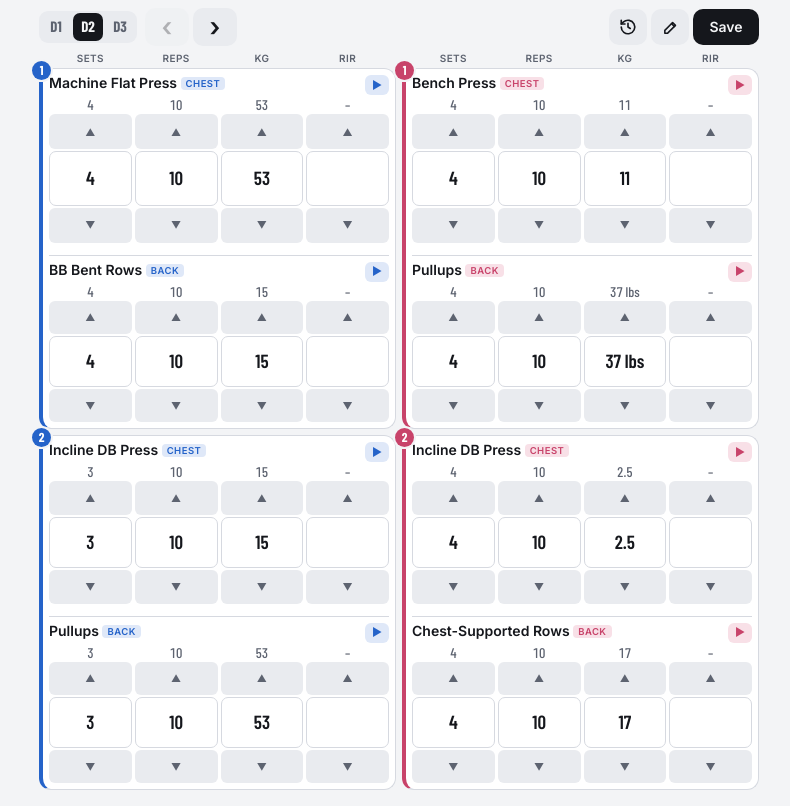
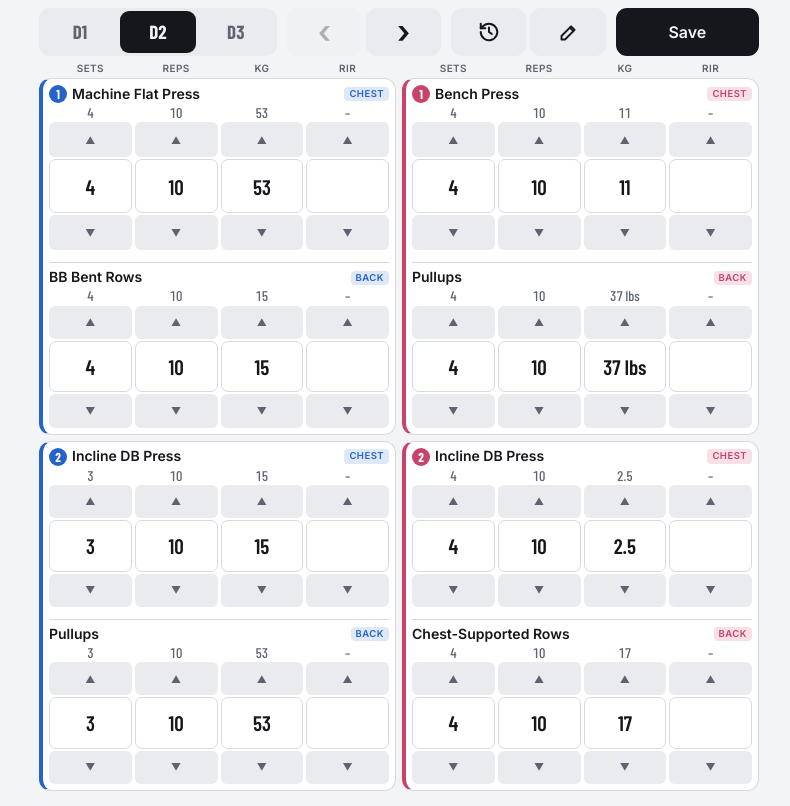
Before and after one commit to Felipegbq95/Lifts, a plain HTML site: page index.html in a window 1280 px wide. Shown: the whole page, without its empty margins (241-1031 px from the left). Drawn offline with nearby package versions, Linux system fonts and the light colour scheme.

Commit message:
Full-width top bar with larger buttons
Co-Authored-By: Claude Opus 5.5 <noreply@anthropic.com>
Claude-Session: https://claude.ai/code/session_014VPeseHZxwQ76XcQGh82pC

```diff
--- a/index.html
+++ b/index.html
@@ -43,7 +43,7 @@
 *{box-sizing:border-box}
 body{background:var(--bg);color:var(--fg);font-family:var(--body);font-size:14px;line-height:1.3;
   padding-left:max(10px,env(safe-area-inset-left,0px));padding-right:max(10px,env(safe-area-inset-right,0px));
-  padding-block:0 16px;-webkit-tap-highlight-color:transparent}
+  padding-block:0 8px;-webkit-tap-highlight-color:transparent}
 body::before{content:"";position:fixed;inset:0 0 auto;height:env(safe-area-inset-top,0px);z-index:10;background:var(--bg)}
 .p-yo{--accent:var(--yo);--accent-soft:var(--yo-soft)}
 .p-mamor{--accent:var(--mamor);--accent-soft:var(--mamor-soft)}
@@ -59,24 +59,29 @@ input{font:inherit;color:var(--fg);background:var(--surface);border:1px solid va
 .stack{display:flex;flex-direction:column;gap:10px}
 .row{display:flex;align-items:center;gap:8px;flex-wrap:wrap}
 .dot{width:9px;height:9px;border-radius:50%;background:var(--accent);flex:none;display:inline-block}
-header.top{position:sticky;top:env(safe-area-inset-top,0px);z-index:5;background:var(--bg);padding-block:8px 6px;display:flex;align-items:center;gap:4px}
+header.top{position:sticky;top:env(safe-area-inset-top,0px);z-index:5;background:var(--bg);padding-block:8px 6px;display:flex;align-items:stretch;gap:10px}
+header.top>h1{align-self:center}
+.tb{display:flex;gap:4px;min-width:0}
+.tb>button{flex:1;min-width:0}
+.tb-days{flex:3}
+.tb-nav,.tb-tools{flex:2}
 
 /* top tools */
-.seg{display:flex;background:var(--surface-2);border-radius:9px;padding:2px;gap:2px;flex:none;margin-right:4px}
-.seg button{width:30px;height:28px;border-radius:7px;font-family:var(--display);font-weight:700;font-size:15px;color:var(--muted);white-space:nowrap}
+.seg{display:flex;background:var(--surface-2);border-radius:11px;padding:3px;gap:2px;min-width:0}
+.seg button{flex:1;min-width:0;height:42px;border-radius:9px;font-family:var(--display);font-weight:700;font-size:19px;color:var(--muted);white-space:nowrap}
 .seg button[aria-pressed="true"]{background:var(--fg);color:var(--bg)}
-.tool{height:36px;padding:0 9px;border-radius:10px;background:var(--surface-2);font-weight:600;font-size:13px;flex:none}
+.tool{height:48px;padding:0 9px;border-radius:11px;background:var(--surface-2);font-weight:600;font-size:13px;flex:none}
 .tool[aria-pressed="true"]{background:var(--fg);color:var(--bg)}
-.tool.icon{width:38px;padding:0;display:inline-flex;align-items:center;justify-content:center}
-.tool.save{background:var(--fg);color:var(--bg);min-width:66px;padding:0 12px;font-size:14px}
+.tool.icon{padding:0;display:inline-flex;align-items:center;justify-content:center}
+.tool.save{flex:1.7;min-width:0;background:var(--fg);color:var(--bg);padding:0 6px;font-size:16px;white-space:nowrap}
 .tool.save.saved{background:var(--surface-2);color:var(--up)}
-.arrow{width:44px;height:38px;flex:none;border-radius:10px;background:var(--surface-2);font-size:26px;font-weight:700;line-height:1}
+.arrow{height:48px;border-radius:11px;background:var(--surface-2);font-size:32px;font-weight:700;line-height:1}
 .arrow:disabled{opacity:.3;cursor:default}
 
 /* columns */
 .cols{display:grid;grid-template-columns:1fr 1fr;column-gap:6px;row-gap:0;align-items:stretch}
 .cell{position:relative;background:var(--surface);border:1px solid var(--line);border-left:4px solid var(--accent);border-top:0;padding:6px;min-width:0;display:flex}
-.gnum{position:absolute;top:-8px;left:-11px;z-index:1;width:19px;height:19px;border-radius:50%;background:var(--accent);color:#fff;font-family:var(--display);font-weight:700;font-size:13px;line-height:19px;text-align:center;box-shadow:0 0 0 2px var(--bg)}
+.gnum{flex:none;width:18px;height:18px;border-radius:50%;background:var(--accent);color:#fff;font-family:var(--display);font-weight:700;font-size:13px;line-height:18px;text-align:center}
 .cell+.cell,.cell{border-bottom:0}
 .cell:not(.first) .ex{border-top:1px solid var(--line);padding-top:6px}
 .cell.first{border-top:1px solid var(--line);border-top-left-radius:var(--r);border-top-right-radius:var(--r)}
@@ -90,23 +95,22 @@ header.top{position:sticky;top:env(safe-area-inset-top,0px);z-index:5;background
 .grp{background:var(--surface);border:1px solid var(--line);border-left:4px solid var(--accent);border-radius:var(--r);padding:6px;display:flex;flex-direction:column;gap:6px}
 .exsep{border:0;border-top:1px solid var(--line);margin:0}
 .ex{display:flex;flex-direction:column;gap:2px;min-width:0;flex:1}
-.exhead{display:flex;gap:6px;align-items:flex-start;min-width:0;flex:0 0 auto}
+.exhead{display:flex;flex-wrap:wrap;gap:3px 5px;align-items:center;min-width:0;flex:0 0 auto}
 .fields{flex:1;align-items:stretch}
-.exname{font-weight:600;font-size:13px;line-height:1.2;min-width:0;overflow-wrap:anywhere;flex:1}
+.exname{font-weight:600;font-size:13.5px;line-height:1.2;min-width:0;overflow-wrap:anywhere;flex:1 1 80px}
 .fig{flex:none;width:18px;height:36px;align-self:center;margin:-2px 0}
 .fig *{fill:var(--line)}
 .fig .hi{fill:var(--accent)}
 .fig .spine{fill:none;stroke:var(--surface);stroke-width:.8}
-.mg{display:inline-block;font-size:9.5px;font-weight:600;letter-spacing:.05em;text-transform:uppercase;color:var(--accent);background:var(--accent-soft);padding:1px 5px;border-radius:4px;vertical-align:1px;white-space:nowrap}
-.how{flex:none;width:24px;height:20px;border-radius:6px;background:var(--accent-soft);color:var(--accent);font-size:11px;display:inline-flex;align-items:center;justify-content:center;text-decoration:none}
+.mg{margin-left:auto;flex:none;display:inline-block;font-size:9.5px;font-weight:600;letter-spacing:.05em;text-transform:uppercase;color:var(--accent);background:var(--accent-soft);padding:1px 5px;border-radius:4px;vertical-align:1px;white-space:nowrap}
 .grid4{display:grid;grid-template-columns:repeat(4,minmax(0,1fr));gap:3px}
 .hdr4{font-size:10px;font-weight:600;color:var(--muted);text-align:center;letter-spacing:.04em;text-transform:uppercase;padding:0 7px 0 10px;margin-bottom:-2px}
 .last{font-family:var(--display);font-size:14px;line-height:1.1;color:var(--muted);text-align:center;font-variant-numeric:tabular-nums}
 .old{font-family:var(--display);font-size:13px;color:var(--muted);text-align:center;opacity:.6}
 .fld{display:flex;flex-direction:column;align-items:stretch;gap:2px;min-width:0}
-.st{flex:1 1 20px;min-height:20px;max-height:46px;border-radius:6px;background:var(--surface-2);color:var(--muted);font-size:10px;line-height:1}
+.st{flex:1 1 20px;min-height:20px;border-radius:6px;background:var(--surface-2);color:var(--muted);font-size:10px;line-height:1}
 .st:active{background:var(--accent-soft);color:var(--accent)}
-.fld input{padding:2px 0;text-align:center;font-family:var(--display);font-size:19px;font-weight:600;border-radius:7px;width:100%;flex:1.5 1 32px;min-height:32px;max-height:60px}
+.fld input{padding:2px 0;text-align:center;font-family:var(--display);font-size:21px;font-weight:600;border-radius:7px;width:100%;flex:1.5 1 32px;min-height:32px}
 .fld input.up{border-color:var(--up);border-width:2px;color:var(--up)}
 .fld input.down{border-color:var(--down);border-width:2px;color:var(--down)}
 .fld input.chg{border-color:var(--accent);border-width:2px}
@@ -126,7 +130,7 @@ header.top{position:sticky;top:env(safe-area-inset-top,0px);z-index:5;background
 .pday{background:var(--surface);border:1px solid var(--line);border-radius:var(--r);padding:10px;display:flex;flex-direction:column;gap:6px}
 .pex{display:flex;flex-direction:column;gap:4px;padding-top:8px;border-top:1px solid var(--line)}
 .prow1{display:grid;grid-template-columns:44px 1fr 96px 28px;gap:6px;align-items:end}
-.prow2{display:grid;grid-template-columns:48px 52px 64px 1fr;gap:6px}
+.prow2{display:grid;grid-template-columns:repeat(3,minmax(0,1fr));gap:6px}
 .pf{display:flex;flex-direction:column;gap:2px;min-width:0}
 .pf input{padding:6px;font-size:14px;width:100%}
 .hdr{font-size:10px;color:var(--muted);font-weight:600;text-transform:uppercase;letter-spacing:.04em}
@@ -270,11 +274,6 @@ function muscleFor(p, e){
   for (const d of program(p).days) for (const x of d.exercises) if (norm(x.name)===key && x.m) return x.m;
   return guessMuscle(e.name);
 }
-function linkFor(p, e){
-  const key = norm(e.name);
-  for (const d of program(p).days) for (const x of d.exercises) if (norm(x.name)===key && x.link) return x.link;
-  return "https://www.youtube.com/results?search_query=" + encodeURIComponent("how to do " + e.name + " exercise form");
-}
 function cmp(now, last){
   if (last == null || last === "") return "";
   const a = String(now ?? "").trim(), b = String(last ?? "").trim();
@@ -301,12 +300,11 @@ function renderGym(){
   const pg = pgs[S.g] || [];
   const dayBtns = Array.from({length:maxDays()}, (_,i)=>`<button data-a="day" data-v="${i}" aria-pressed="${i===di}">D${i+1}</button>`).join("");
   return `<header class="top">
-      <div class="seg" role="group" aria-label="Day">${dayBtns}</div>
-      <button class="arrow" data-a="prev" ${S.g<=0?"disabled":""} aria-label="Previous exercises">‹</button>
-      <button class="arrow" data-a="next" ${S.g>=pgs.length-1?"disabled":""} aria-label="Next exercises">›</button>
-      <span style="flex:1"></span>
-      <button class="tool icon" data-a="hist" aria-pressed="${S.hist}" aria-label="Show past weeks"><svg width="18" height="18" viewBox="0 0 24 24" fill="none" stroke="currentColor" stroke-width="2.2" stroke-linecap="round" stroke-linejoin="round" aria-hidden="true"><path d="M3 12a9 9 0 1 0 3-6.7L3 8"/><path d="M3 3v5h5"/><path d="M12 7v5l3 2"/></svg></button>
-      <button class="tool icon" data-a="edit" aria-label="Edit routine"><svg width="17" height="17" viewBox="0 0 24 24" fill="none" stroke="currentColor" stroke-width="2.2" stroke-linecap="round" stroke-linejoin="round" aria-hidden="true"><path d="M4 20h4L19 9l-4-4L4 16v4z"/><path d="M13.5 6.5l4 4"/></svg></button>
+      <div class="seg tb-days" role="group" aria-label="Day">${dayBtns}</div>
+      <div class="tb tb-nav"><button class="arrow" data-a="prev" ${S.g<=0?"disabled":""} aria-label="Previous exercises">‹</button>
+      <button class="arrow" data-a="next" ${S.g>=pgs.length-1?"disabled":""} aria-label="Next exercises">›</button></div>
+      <div class="tb tb-tools"><button class="tool icon" data-a="hist" aria-pressed="${S.hist}" aria-label="Show past weeks"><svg width="22" height="22" viewBox="0 0 24 24" fill="none" stroke="currentColor" stroke-width="2.2" stroke-linecap="round" stroke-linejoin="round" aria-hidden="true"><path d="M3 12a9 9 0 1 0 3-6.7L3 8"/><path d="M3 3v5h5"/><path d="M12 7v5l3 2"/></svg></button>
+      <button class="tool icon" data-a="edit" aria-label="Edit routine"><svg width="21" height="21" viewBox="0 0 24 24" fill="none" stroke="currentColor" stroke-width="2.2" stroke-linecap="round" stroke-linejoin="round" aria-hidden="true"><path d="M4 20h4L19 9l-4-4L4 16v4z"/><path d="M13.5 6.5l4 4"/></svg></button></div>
       <button class="tool save" id="savebtn" data-a="finish"></button>
     </header>
     <div class="cols" id="cols">${rows(pg)}</div>`;
@@ -319,12 +317,12 @@ function field(p, i, k, val, last){
     <button class="st" data-a="step" data-p="${p}" data-i="${i}" data-k="${k}" data-d="-1" aria-label="${LABEL[k]} down" tabindex="-1">▼</button>
   </div>`;
 }
-function exCell(p, v, e, i){
+function exCell(p, v, e, i, num){
   const hist = entriesFor(p, e.name, S.hist ? 5 : 1, v.savedId);
   const last = hist[0] && hist[0].v;
   const older = S.hist ? hist.slice(1).reverse() : [];
   return `<div class="ex">
-      <div class="exhead"><span class="exname">${esc(e.name)}${muscleFor(p,e)?` <span class="mg">${esc(muscleFor(p,e))}</span>`:""}</span><a class="how" href="${esc(linkFor(p,e))}" target="_blank" rel="noopener" aria-label="How to do ${esc(e.name)}">▶</a></div>
+      <div class="exhead">${num?`<span class="gnum" aria-label="Superset ${num}">${num}</span>`:""}<span class="exname">${esc(e.name)}</span>${muscleFor(p,e)?`<span class="mg">${esc(muscleFor(p,e))}</span>`:""}</div>
       ${older.map(h=>`<div class="grid4 old" title="${esc(label(h.sess))}"><span>${show(h.v.n)}</span><span>${show(h.v.r)}</span><span>${show(h.v.w)}</span><span>${show(h.v.rir)}</span></div>`).join("")}
       <div class="grid4 last" title="Last time${hist[0]?": "+esc(label(hist[0].sess)):""}"><span>${show(last&&last.n)}</span><span>${show(last&&last.r)}</span><span>${show(last&&last.w)}</span><span>${show(last&&last.rir)}</span></div>
       <div class="grid4 fields">${["n","r","w","rir"].map(k=>field(p,i,k,e.v[k],last&&last[k])).join("")}</div>
@@ -343,7 +341,7 @@ function rows(pg){
       const list = byG[p][g];
       if (!list){ html += `<div></div>`; return; }
       const cls = ["cell", "p-"+p, k===0?"first":"", k===n-1?"lastc":"", k===0&&gi>0?"gap":""].join(" ");
-      html += `<div class="${cls}">${k===0?`<span class="gnum" aria-label="Superset ${all.indexOf(g)+1}">${all.indexOf(g)+1}</span>`:""}${list[k] ? exCell(p, vs[p], list[k][0], list[k][1]) : ""}</div>`;
+      html += `<div class="${cls}">${list[k] ? exCell(p, vs[p], list[k][0], list[k][1], k===0 ? all.indexOf(g)+1 : 0) : ""}</div>`;
     });
   });
   rows.n = nrows;
@@ -353,8 +351,11 @@ function rows(pg){
 function fit(){
   const c = document.getElementById("cols"); if (!c) return;
   c.style.gridTemplateRows = `auto repeat(${rows.n||1}, minmax(min-content, 1fr))`;
+  c.style.minHeight = "0px";
   const safeB = parseFloat(getComputedStyle(document.documentElement).paddingBottom) || 0;
-  c.style.minHeight = Math.max(0, window.innerHeight - c.getBoundingClientRect().top - window.scrollY - safeB - 10) + "px";
+  const padB = parseFloat(getComputedStyle(document.body).paddingBottom) || 0;
+  const top = c.getBoundingClientRect().top + window.scrollY;
+  c.style.minHeight = Math.max(0, Math.floor(document.documentElement.clientHeight - top - safeB - padB) - 1) + "px";
   const cells = [...c.querySelectorAll(".cell")];
   cells.forEach(x => { const h = x.querySelector(".exhead"); if (h) h.style.minHeight = ""; });
   for (let i = 0; i + 1 < cells.length; i += 2){
@@ -387,7 +388,7 @@ function renderPlan(){
     ${d.exercises.map((e,ei)=>{ const f = (k,lbl,ph,im) => `<label class="pf"><span class="hdr">${lbl}</span><input id="pe-${di}-${ei}-${k}" data-a="pe" data-di="${di}" data-ei="${ei}" data-k="${k}" value="${esc(e[k]||"")}" ${ph?`placeholder="${ph}"`:""} ${im?`inputmode="${im}"`:""}></label>`;
       return `<div class="pex">
         <div class="prow1">${f("slot","Slot")}${f("name","Exercise")}${f("m","Muscle",esc(guessMuscle(e.name)))}<button class="xbtn" data-a="rmex" data-di="${di}" data-ei="${ei}" aria-label="Remove ${esc(e.name)}">✕</button></div>
-        <div class="prow2">${f("sets","Sets","","numeric")}${f("reps","Reps")}${f("w","Start kg","","decimal")}${f("link","Video link","YouTube search")}</div>
+        <div class="prow2">${f("sets","Sets","","numeric")}${f("reps","Reps")}${f("w","Start kg","","decimal")}</div>
       </div>`; }).join("")}
     <div><button class="btn small ghost" data-a="addex" data-di="${di}">+ Exercise</button></div>
   </section>`).join("");
--- a/sw.js
+++ b/sw.js
@@ -1,5 +1,5 @@
 // Offline support: app files cached on install; fonts cached the first time they load.
-const CACHE = "lifts-v2";
+const CACHE = "lifts-v4";
 const APP = ["./", "index.html", "manifest.webmanifest", "icon-192.png", "icon-512.png", "apple-touch-icon.png"];
 self.addEventListener("install", e => { e.waitUntil(caches.open(CACHE).then(c => c.addAll(APP)).then(() => self.skipWaiting())); });
 self.addEventListener("activate", e => { e.waitUntil(caches.keys().then(ks => Promise.all(ks.filter(k => k !== CACHE).map(k => caches.delete(k)))).then(() => self.clients.claim())); });
```
